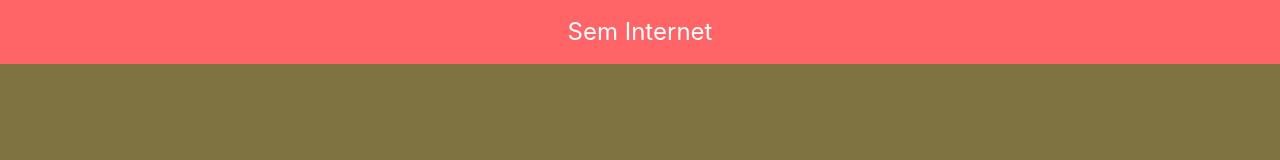
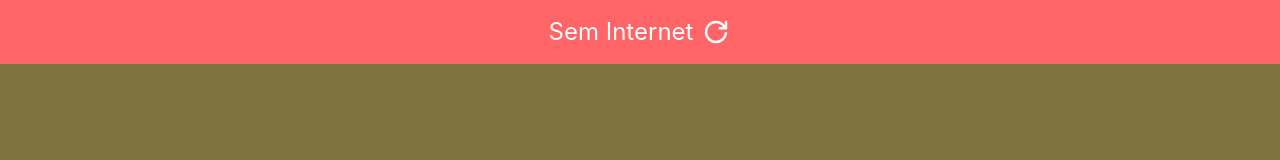
Before and after one commit to Thiago013v/playlist, a React (Vite) app: page / in a window 1280 px wide. Both pictures are taken after typing "Sample", "5" into the empty fields and a click on the button 1251 px from the left and 36 px from the top of the page. Shown: the top 160 px of the page. Built offline with nearby package versions, Linux system fonts and the light colour scheme; no server answers; what tailwind-animations would draw is missing.

Commit message:
UI/UX melhorada ao usuário tentar fazer uma requisição à API de filmes estando sem conexão com a rede de internet. Adicionado um botão de recarregamento da página que permite o usuário tentar fazer uma nova requisição.

```diff
--- a/src/components/ModalError.tsx
+++ b/src/components/ModalError.tsx
@@ -1,5 +1,6 @@
 import { motion, AnimatePresence } from "motion/react";
 import { usePlaylistContext } from "../hooks/usePlaylistContext";
+import { TbReload } from "react-icons/tb";
 
 export function ModalError() {
   const { isShowModalError, typeMovieError } = usePlaylistContext();
@@ -15,12 +16,22 @@ export function ModalError() {
     <AnimatePresence initial={false}>
       {isShowModalError ? (
         <motion.div
-          className={`fixed top-0 left-0 bg-red-400 w-full p-4 z-1000`}
+          className={`flex flex-row justify-center items-center gap-4 fixed top-0 left-0 bg-red-400 w-full p-4 z-1000`}
           initial={{ opacity: 0 }}
           animate={{ opacity: 100 }}
           exit={{ opacity: 0 }}
         >
-          <h2 className="text-2xl text-white text-center">{message}</h2>
+          <form className="flex flex-row justify-center items-center gap-2">
+            <h2 className="text-2xl text-white text-center">{message}</h2>
+            {message === "Sem Internet" && (
+              <button
+                type="submit"
+                className="text-3xl text-white rotate-360 font-extrabold cursor-pointer"
+              >
+                <TbReload />
+              </button>
+            )}
+          </form>
         </motion.div>
       ) : null}
     </AnimatePresence>
```
